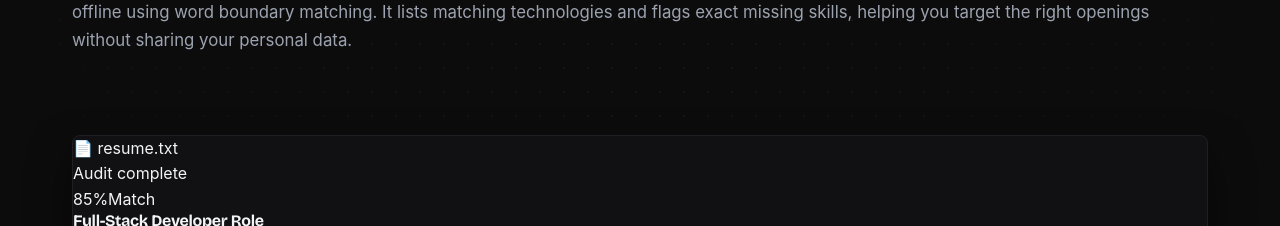
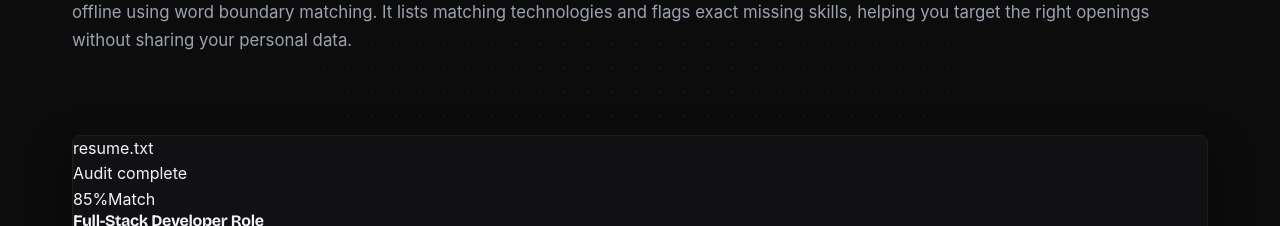
Before and after one commit to abbysallord/oppy, a Next.js app in the folder web/: page / in a window 1280 px wide. Shown: the part 3040-3266 px from the top of the page. Built offline with nearby package versions, Linux system fonts and the light colour scheme.

Commit message:
feat(web): remove file icon emoji from resume auditor mockup

```diff
--- a/web/src/app/page.tsx
+++ b/web/src/app/page.tsx
@@ -259,7 +259,7 @@ export default function Home() {
             <div className={styles.auditorMock}>
               <div className={styles.auditorHeader}>
                 <div className={styles.auditorFile}>
-                  <span className={styles.fileIcon}>📄</span> resume.txt
+                  resume.txt
                 </div>
                 <span className={styles.auditorStatus}>Audit complete</span>
               </div>
```
